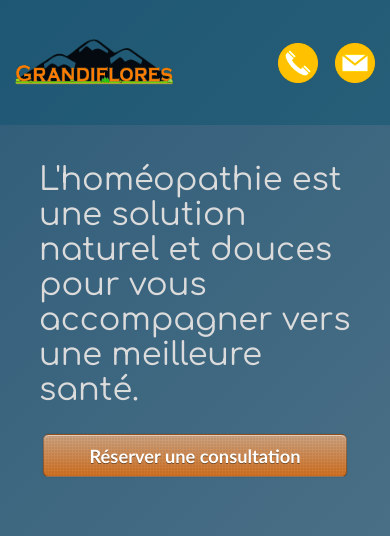
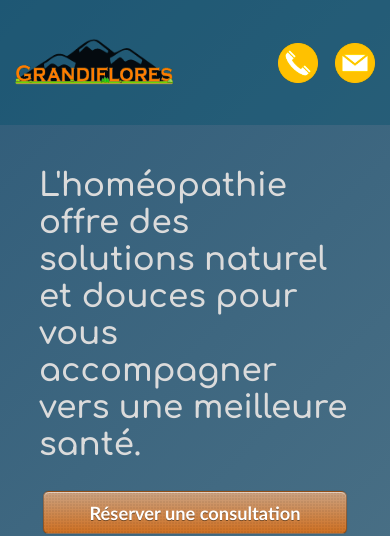
Before and after one commit to nicoloprog/grandiflores, a Next.js app: page / in a window 390 px wide. Shown: the top 536 px of the page. Built offline with nearby package versions, Linux system fonts and the light colour scheme.

Commit message:
Mobile assembly

```diff
--- a/src/components/section/HeroHome/HeroHome.module.scss
+++ b/src/components/section/HeroHome/HeroHome.module.scss
@@ -64,8 +64,9 @@
         font-size: clamp(1rem, 0.6667rem + 1.3333vw, 2rem);
         margin-top: 0;
         @media screen and (max-width: 450px) {
-          font-size: clamp(32px, 0.6667rem + 1.3333vw, 34px);
-          margin-top: 15px;
+          font-size: clamp(32.5px, 0.6667rem + 1.3333vw, 34px);
+          font-weight: 600;
+          margin-top: 20px;
         }
       }
 
@@ -199,7 +200,7 @@
     }
 
     @media screen and (max-width: 450px) {
-      top: 40px;
+      top: 65px;
     }
 
     .title {
--- a/src/components/section/HeroHome/index.js
+++ b/src/components/section/HeroHome/index.js
@@ -42,7 +42,7 @@ const HeroHome = () => {
         <div className={styles.welcomeCard}>
           <h2>Un équilibre entre le corps et l'esprit</h2>
           <p>
-            L'homéopathie est une solution naturel et douces pour vous
+            L'homéopathie offre des solutions naturel et douces pour vous
             accompagner vers une meilleure santé.
           </p>
           <Link href="#" className={styles.buttonBlue}>
```
